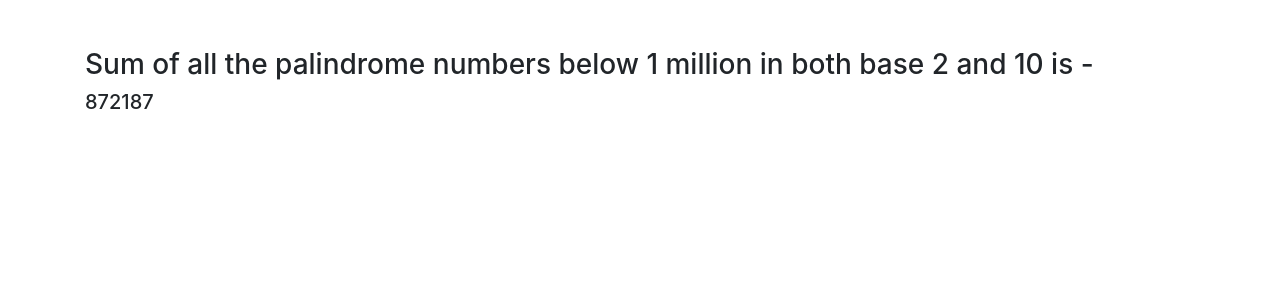
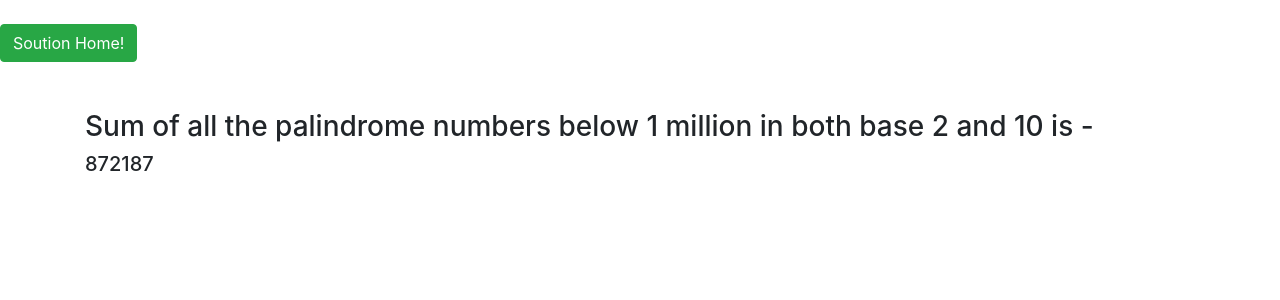
Before and after one commit to hrabhijith/Solutions, a Flask app: page /palindrome in a window 1280 px wide. Shown: the top 300 px of the page. Run offline with Flask 2, Linux system fonts and the light colour scheme; some libraries are stand-ins or nearby versions.

Commit message:
Added button to return to solutions

```diff
--- a/templates/palindrome.html
+++ b/templates/palindrome.html
@@ -13,6 +13,9 @@
 
 <body>
     {% block content %}
+    <br>
+    <button class="btn btn-success" onclick="window.location.href='{{url_for('home')}}';">Soution Home!</button>
+    <br>
     <div class="container">
         <br>
         <br>
```
